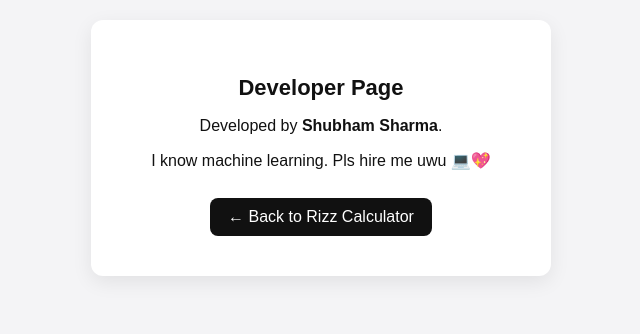
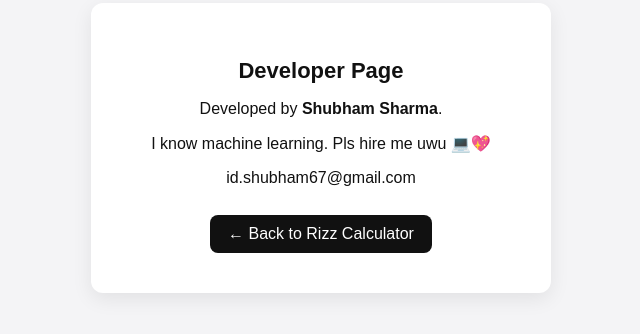
Before and after one commit to crapbxg/knowyourrizz, a plain HTML site: page about.html in a window 1280 px wide. Shown: the part 252-586 px from the top of the page, without its empty margins (319-959 px from the left). Drawn offline with Linux system fonts and the light colour scheme.

Commit message:
Update about.html

```diff
--- a/about.html
+++ b/about.html
@@ -17,6 +17,7 @@
     <h1>Developer Page</h1>
     <p>Developed by <strong>Shubham Sharma</strong>.</p>
     <p>I know machine learning. Pls hire me uwu 💻💖</p>
+    <p>id.shubham67@gmail.com</p>
     <a href="index.html">← Back to Rizz Calculator</a>
   </div>
 </body>
```
